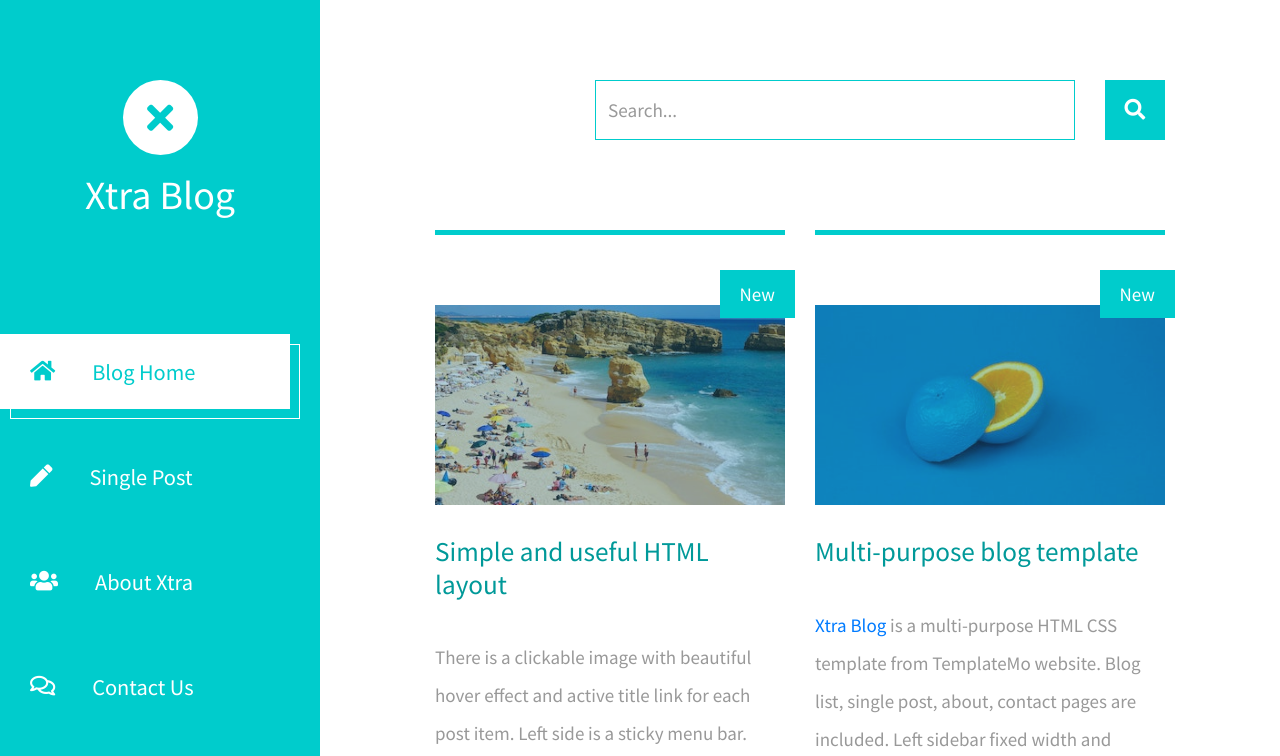
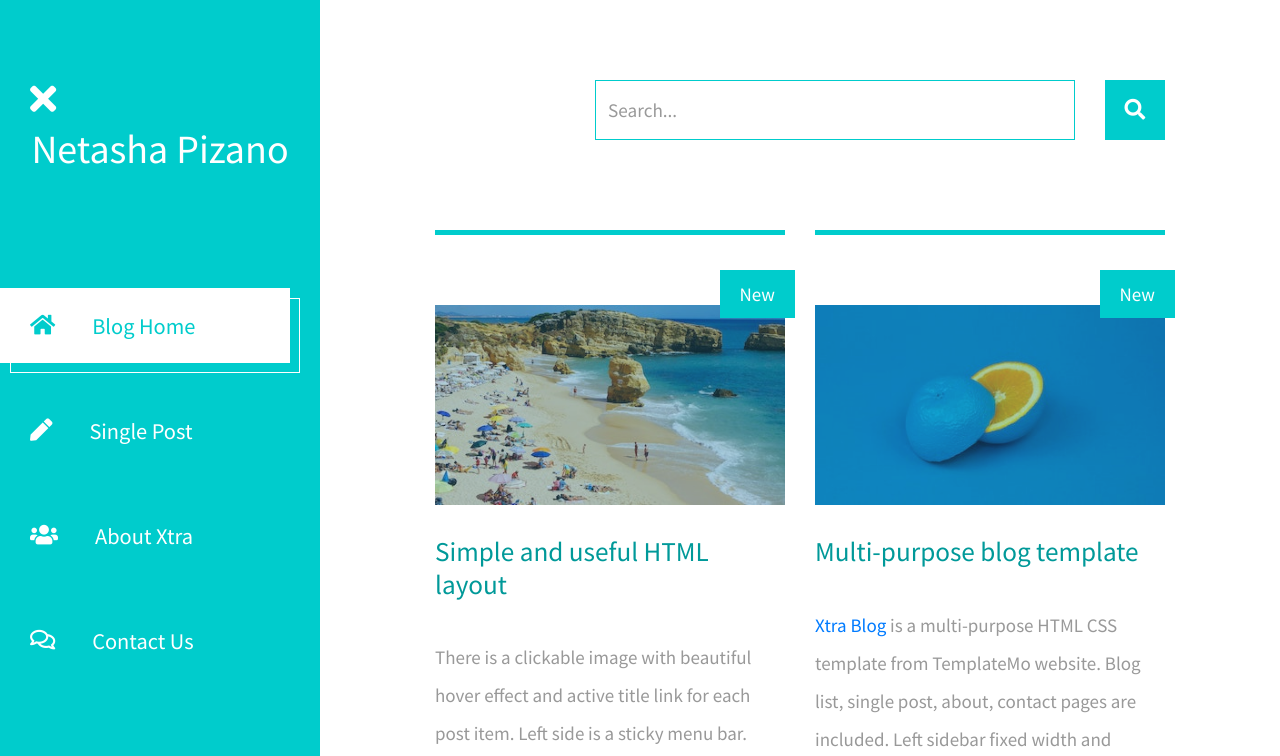
Before and after one commit to nkpizano/nkpizano.github.io, a plain HTML site: page index.html in a window 1280 px wide. Shown: the top 756 px of the page. Drawn offline with Linux system fonts and the light colour scheme.

Commit message:
Update index.html
I'm changing the primary picture

```diff
--- a/index.html
+++ b/index.html
@@ -23,8 +23,8 @@ https://templatemo.com/tm-553-xtra-blog
                 <i class="fas fa-bars"></i>
             </button>
             <div class="tm-site-header">
-                <div class="mb-3 mx-auto tm-site-logo"><i class="fas fa-times fa-2x"></i></div>
-                <h1 class="text-center">Xtra Blog</h1>
+                <div class="image-01.jpg"><i class="fas fa-times fa-2x"></i></div>
+                <h1 class="text-center">Netasha Pizano</h1>
             </div>
             <nav class="tm-nav" id="tm-nav">
                 <ul>
```
